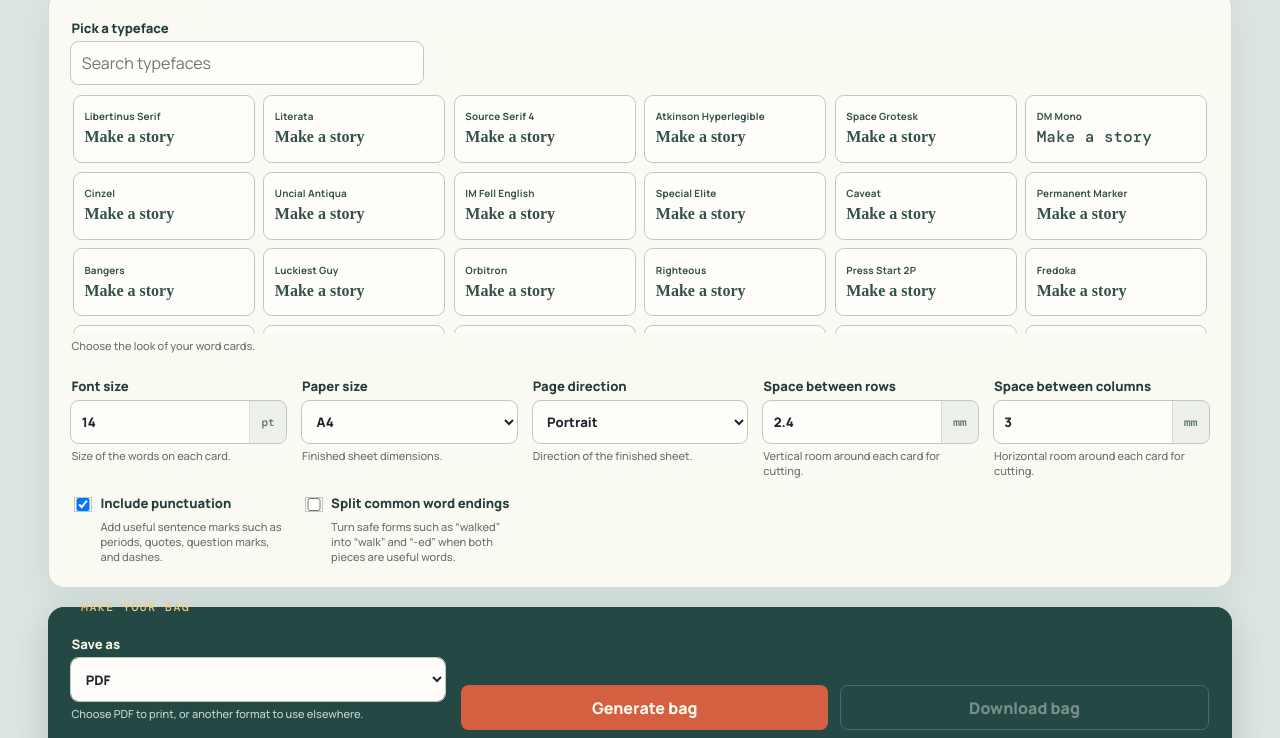
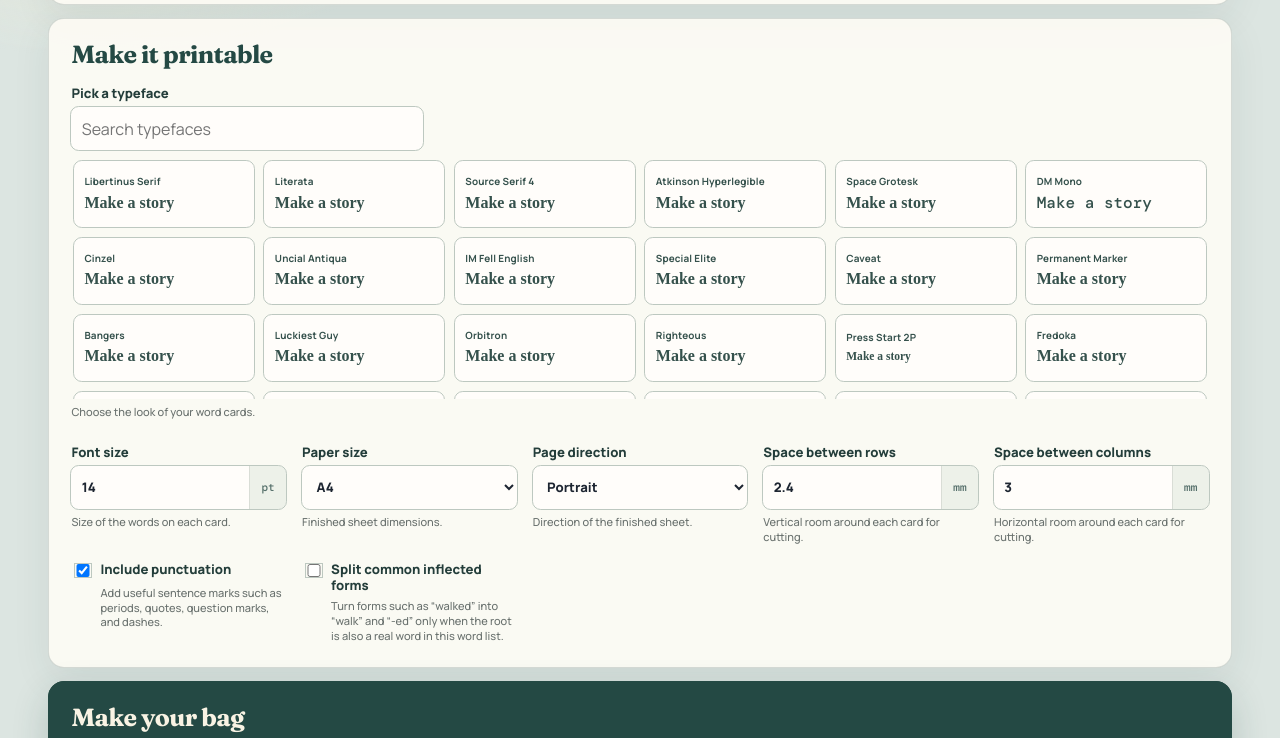
Before and after one commit to emosenkis/bag-of-words, a website built with Vite: page web/index.html in a window 1280 px wide. Shown: the part 592-1330 px from the top of the page. Built offline with nearby package versions, Linux system fonts and the light colour scheme; a web font is replaced by a local one.

Commit message:
Improve section titles and font sample clipping

```diff
--- a/web/index.html
+++ b/web/index.html
@@ -22,7 +22,8 @@
       </header>
       <form id="generator">
         <fieldset class="form-section source-section">
-          <legend>Choose your words</legend>
+          <legend class="visually-hidden">Choose your words</legend>
+          <div class="section-heading">Choose your words</div>
           <div class="fields">
             <label class="wide-field">Word style
               <select name="corpus"><option value="asimov">Science fiction</option><option value="fiction-xlsx">General fiction</option><option value="wikipedia">English Wikipedia</option></select>
@@ -47,7 +48,8 @@
         </fieldset>
 
         <fieldset class="form-section page-section">
-          <legend>Make it printable</legend>
+          <legend class="visually-hidden">Make it printable</legend>
+          <div class="section-heading">Make it printable</div>
           <div class="fields">
             <div class="font-field">
               <span class="field-label">Pick a typeface</span>
@@ -81,14 +83,15 @@
             <label class="option-toggle"><input name="includePunctuation" type="checkbox" checked> Include punctuation
               <small>Add useful sentence marks such as periods, quotes, question marks, and dashes.</small>
             </label>
-            <label class="option-toggle"><input name="includeStems" type="checkbox"> Split common word endings
-              <small>Turn safe forms such as “walked” into “walk” and “-ed” when both pieces are useful words.</small>
+            <label class="option-toggle"><input name="includeStems" type="checkbox"> Split common inflected forms
+              <small>Turn forms such as “walked” into “walk” and “-ed” only when the root is also a real word in this word list.</small>
             </label>
           </div>
         </fieldset>
 
         <fieldset class="form-section export-section">
-          <legend>Make your bag</legend>
+          <legend class="visually-hidden">Make your bag</legend>
+          <div class="section-heading">Make your bag</div>
           <div class="fields export-fields">
             <label>Save as
               <select name="format"><option value="pdf">PDF</option><option value="html">Printable HTML</option><option value="typst">Typst source</option><option value="txt">Plain text</option></select>
--- a/web/style.css
+++ b/web/style.css
@@ -31,7 +31,8 @@ h1 { margin: 0; color: #203f3b; font: 700 clamp(3rem, 8vw, 6.5rem)/.83 "Fraunces
 
 #generator { display: grid; gap: .85rem; }
 .form-section { min-inline-size: 0; margin: 0; padding: 1.4rem; border: 1px solid rgba(32, 63, 59, .17); border-radius: 1rem; background: rgba(255, 253, 246, .86); box-shadow: 0 12px 38px rgba(40, 60, 59, .08); }
-.form-section legend { padding: 0 .6rem; color: #32635c; font: 700 .72rem/1 "DM Mono", monospace; letter-spacing: .13em; text-transform: uppercase; }
+.visually-hidden { position: absolute; width: 1px; height: 1px; padding: 0; overflow: hidden; clip: rect(0, 0, 0, 0); white-space: nowrap; border: 0; }
+.section-heading { margin: 0 0 1.15rem; color: #244944; font: 700 clamp(1.2rem, 2.2vw, 1.55rem)/1 "Fraunces", Georgia, serif; letter-spacing: -.025em; }
 .fields { display: grid; grid-template-columns: repeat(5, minmax(0, 1fr)); gap: 1rem; }
 label { display: grid; align-content: start; gap: .38rem; color: #233d3a; font-size: .82rem; font-weight: 800; line-height: 1.25; }
 .wide-field { grid-column: span 2; }
@@ -40,11 +41,12 @@ label { display: grid; align-content: start; gap: .38rem; color: #233d3a; font-s
 .font-picker { display: grid; gap: .55rem; }
 .font-search { max-width: 22rem; }
 .font-options { display: grid; grid-template-columns: repeat(6, minmax(0, 1fr)); gap: .55rem; max-height: 15rem; overflow-y: auto; padding: .1rem; }
-.font-choice { min-height: 4.25rem; padding: .55rem .65rem; color: #35514c; border: 1px solid #bdc8c0; border-radius: .55rem; background: #fffdfa; text-align: left; }
+.font-choice { min-height: 4.25rem; padding: .55rem .65rem; overflow: hidden; color: #35514c; border: 1px solid #bdc8c0; border-radius: .55rem; background: #fffdfa; text-align: left; }
 .font-choice:hover { background: #f4eee0; }
 .font-choice[aria-pressed="true"] { color: #173d38; border: 2px solid #d45f41; background: #fff2d6; }
 .font-choice > span:first-child { display: block; overflow: hidden; font: 700 .62rem/1.2 "Manrope", sans-serif; letter-spacing: .015em; text-overflow: ellipsis; white-space: nowrap; }
-.font-sample { display: block; margin-top: .33rem; font-family: var(--preview-font), serif; font-size: 1rem; line-height: 1.15; white-space: nowrap; }
+.font-sample { display: block; overflow: hidden; margin-top: .33rem; font-family: var(--preview-font), serif; font-size: 1rem; line-height: 1.15; text-overflow: clip; white-space: nowrap; }
+.font-choice[data-font="press-start-2p"] .font-sample { font-size: .72rem; line-height: 1.3; }
 .inline-control { display: inline-flex; align-items: center; gap: .3rem; font: inherit; }
 .inline-control input[type="checkbox"], .option-toggle input[type="checkbox"] { width: 1rem; min-height: auto; padding: 0; }
 .inline-control input[type="number"] { width: 4.4rem; min-height: 1.9rem; padding: .2rem .35rem; }
@@ -59,7 +61,7 @@ input:focus, select:focus { outline: 2px solid #e17d5d; outline-offset: 1px; }
 .unit-input input { outline: 0; }
 .unit-input span { display: grid; place-items: center; padding: 0 .7rem; color: #56706b; border-left: 1px solid #d9ddd6; background: #edf1e9; font: 500 .7rem "DM Mono", monospace; }
 .export-section { background: #244944; border-color: #244944; box-shadow: 0 14px 36px rgba(29, 63, 58, .2); }
-.export-section legend { color: #f2cc84; }
+.export-section .section-heading { color: #f9f3e4; }
 .export-section label { color: #f9f3e4; }
 .export-section small { color: #c8d5ce; }
 .export-fields { align-items: end; grid-template-columns: minmax(12rem, 1fr) minmax(20rem, 2fr); }
```
Also changed, not shown: README.md.
